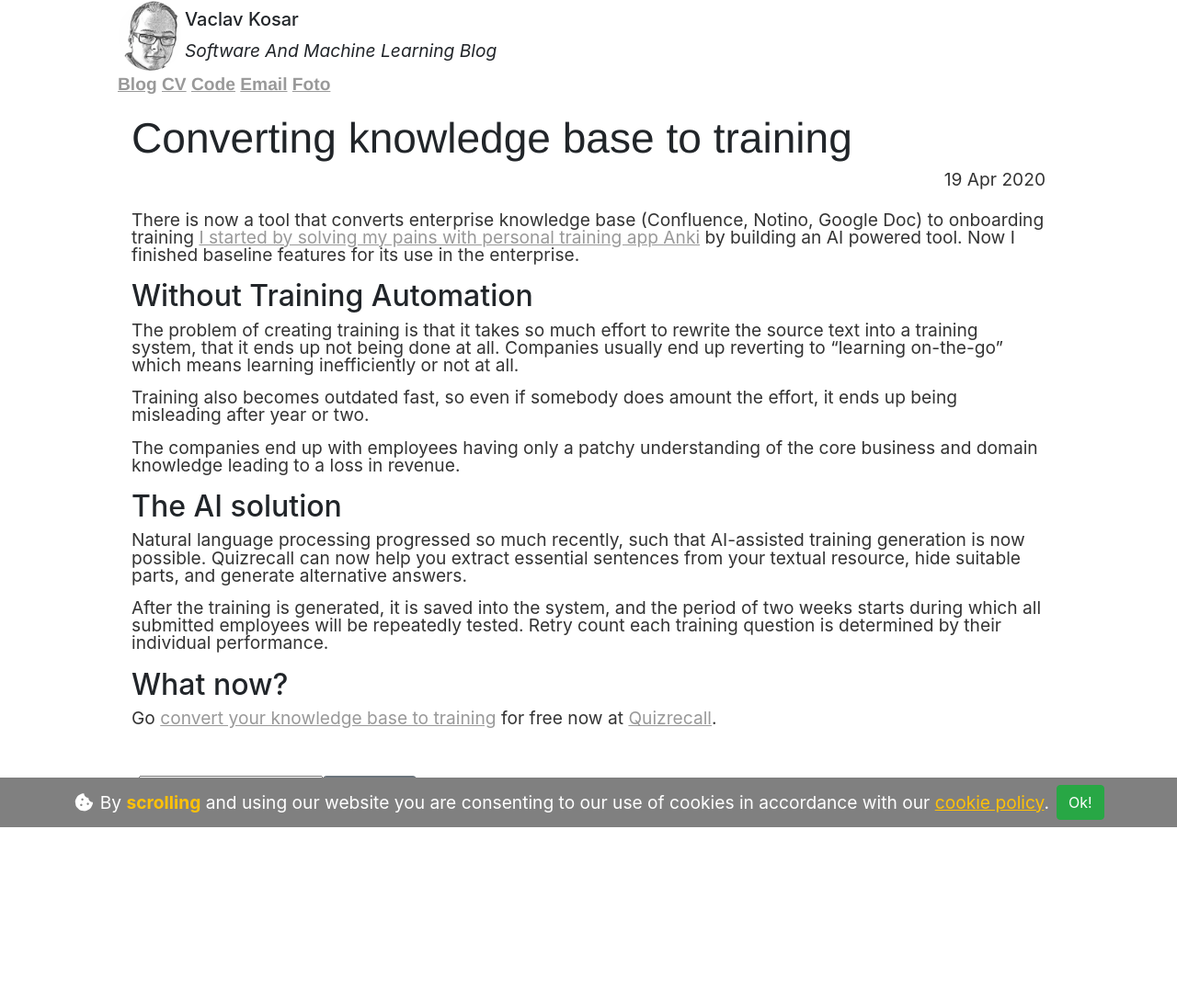
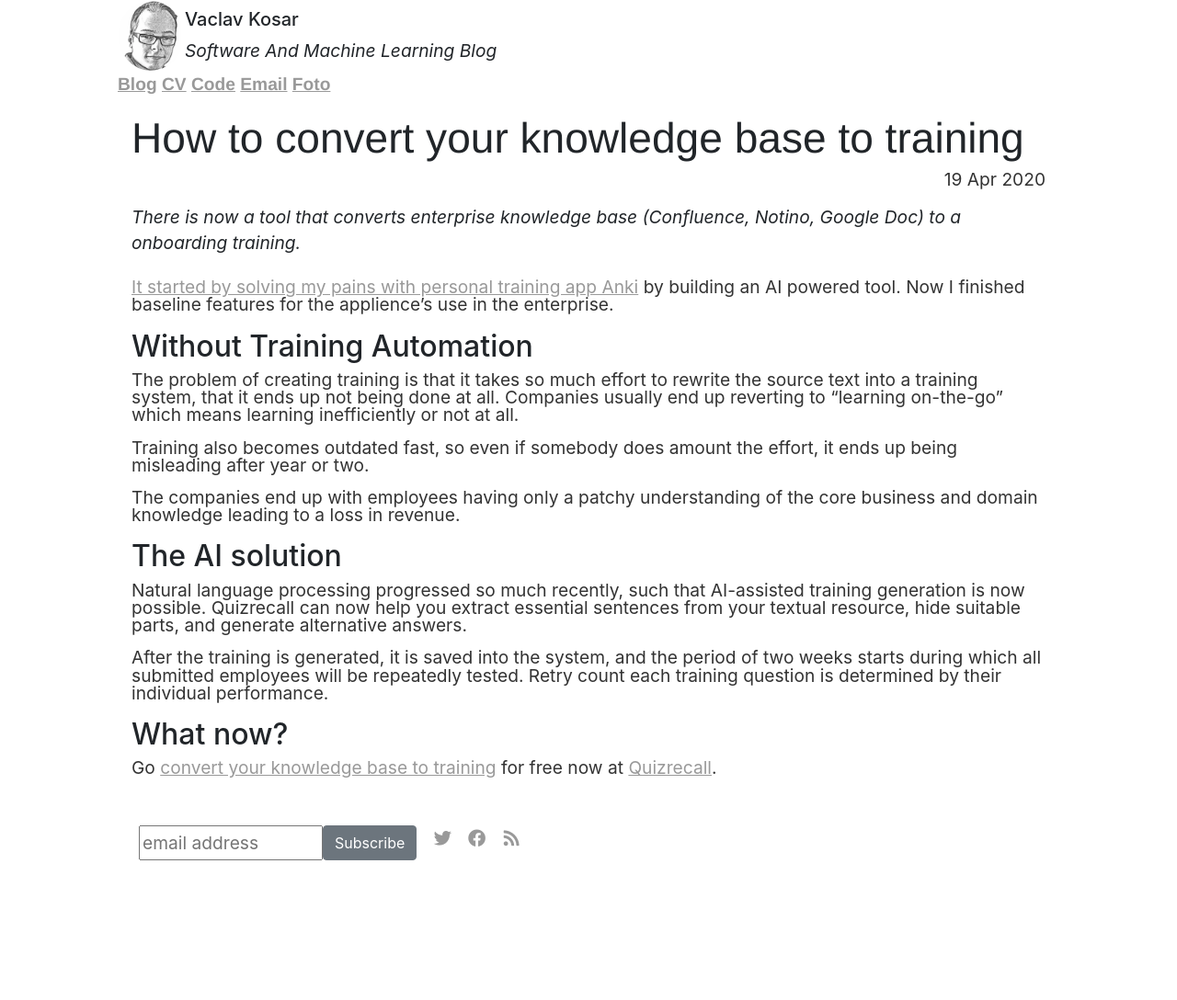
Before and after one commit to vackosar/vackosar.github.io, a Jekyll site: the page built from _posts/2020-04-19-Converting-knowledge-base-to-training.md, in a window 1280 px wide. Shown: the whole page at 92% size. Built offline with Jekyll 4.4.1, drawn with Linux system fonts in a browser that asks for light colours; nearby versions of some CDN libraries; library files that are not in the unit come from our copies; comment, search, counter and statistics services are not loaded; before the commit the page ends 1034 px from its top, so only the background shows below that.

Commit message:
convert knowledge base to training

```diff
--- a/_posts/2020-04-19-Converting-knowledge-base-to-training.md
+++ b/_posts/2020-04-19-Converting-knowledge-base-to-training.md
@@ -1,12 +1,16 @@
 ---
 layout: post
-title: "Converting knowledge base to training"
+title: "How to convert your knowledge base to training"
 date: 2020-04-19
+description: There is now a tool that converts enterprise knowledge base (Confluence, Notino, Google Doc) to a onboarding training.
+permalink: /:categories/:title
+image: https://quizrecall.com/static/logo-transparent-shadow-w200px.png
+redirect_from:
+  - /2020/04/19/Converting-knowledge-base-to-training.html
 ---
 
-There is now a tool that converts enterprise knowledge base (Confluence, Notino, Google Doc) to onboarding training
-[I started by solving my pains with personal training app Anki](/2019/11/02/Quizrecall-Learn-any-text-with-automatically-generated-quiz.html) by building an AI powered tool.
-Now I finished baseline features for its use in the enterprise.
+[It started by solving my pains with personal training app Anki](/2019/11/02/Quizrecall-Learn-any-text-with-automatically-generated-quiz.html) by building an AI powered tool.
+Now I finished baseline features for the applience's use in the enterprise.
 
 
 ## Without Training Automation
```
Also changed, not shown: _posts/2018-03-12-Tesla-Model-3-Production-Rate-Is-Declining-For-A-Month.md (deleted, +0 -9 lines).
